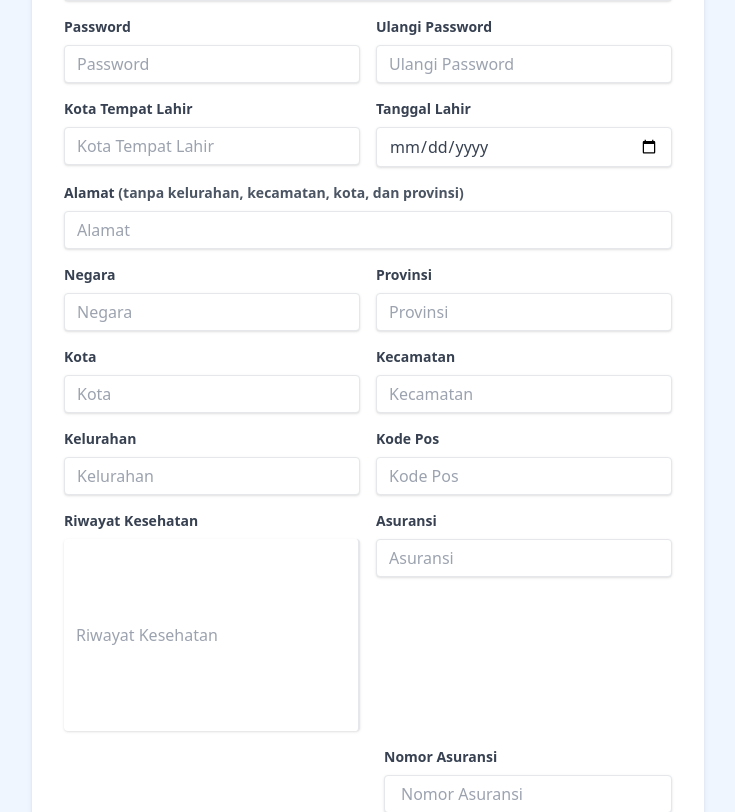
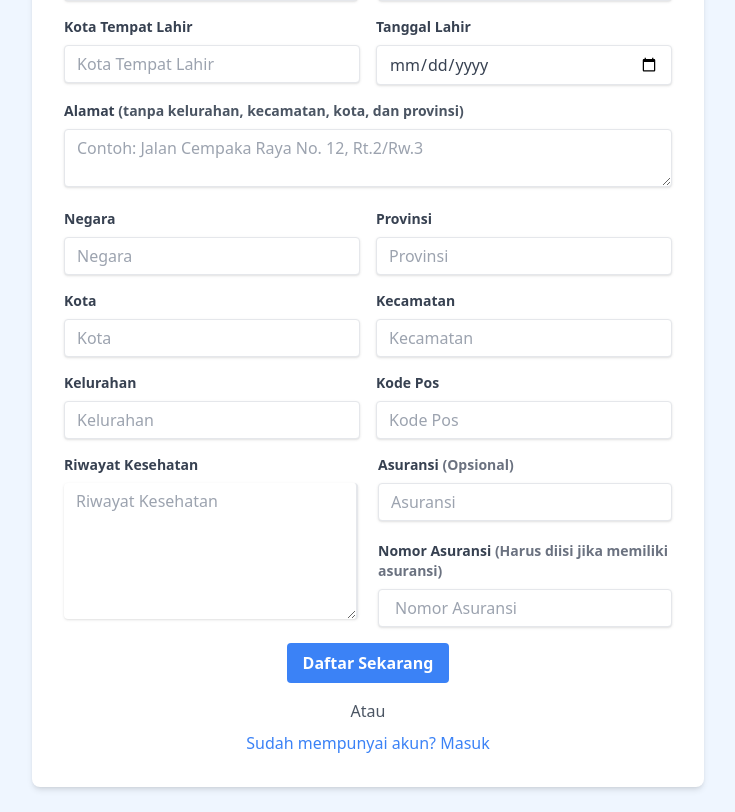
Before and after one commit to ok-koas/client, a React (Vite) app: page /register in a window 1280 px wide. Shown: the part 483-1295 px from the top of the page, without its empty margins (272-1007 px from the left). Built offline with nearby package versions, Linux system fonts and the light colour scheme.

Commit message:
OK-10 fixed register input misaligned

```diff
--- a/src/App.jsx
+++ b/src/App.jsx
@@ -35,13 +35,20 @@ const router = createBrowserRouter([
       <div>
         <Navbar />
         <TentangKami />
+        <Footer />
       </div>
     ),
     errorElement: <ErrorPage />,
   },
   {
     path: "/register",
-    element: <Register />,
+    element: (
+      <div>
+        <Navbar />
+        <Register />
+        <Footer />
+      </div>
+    ),
     errorElement: <ErrorPage />,
   },
   {
--- a/src/Register.jsx
+++ b/src/Register.jsx
@@ -10,7 +10,7 @@ const Register = () => {
     const formErrors = {};
 
     const fields = ["password", "ulangiPassword", "kodePos", "kelurahan"];
-    fields.forEach(field => {
+    fields.forEach((field) => {
       const value = event.target[field].value.trim();
       if (!value) {
         formErrors[field] = "Field is required";
@@ -42,6 +42,7 @@ const Register = () => {
                 placeholder="Nama Lengkap"
               />
             </div>
+            <div className="grid grid-cols-2 gap-5">
               <div className="mb-4">
                 <label
                   className="block text-gray-700 text-sm font-bold mb-2"
@@ -70,6 +71,7 @@ const Register = () => {
                   placeholder="Nomor Handphone"
                 />
               </div>
+            </div>
             <div className="mb-4">
               <label
                 className="block text-gray-700 text-sm font-bold mb-2"
@@ -84,7 +86,7 @@ const Register = () => {
                 placeholder="Email"
               />
             </div>
-            <div className="mb-4 grid grid-cols-2 gap-4">
+            <div className="mb-4 grid grid-cols-2 gap-5">
               <div>
                 <label
                   className="block text-gray-700 text-sm font-bold mb-2"
@@ -167,11 +169,12 @@ const Register = () => {
                   (tanpa kelurahan, kecamatan, kota, dan provinsi)
                 </span>
               </label>
-              <input
+              <textarea
                 type="text"
                 id="alamat"
                 className="shadow appearance-none border rounded w-full py-2 px-3 text-gray-700 leading-tight focus:outline-none focus:shadow-outline"
-                placeholder="Alamat"
+                placeholder="Contoh: Jalan Cempaka Raya No. 12, Rt.2/Rw.3"
+                rows={2}
               />
             </div>
             <div className="mb-4 grid grid-cols-2 gap-4">
@@ -278,7 +281,7 @@ const Register = () => {
                 )}
               </div>
             </div>
-            <div className="mb-4 grid grid-cols-2 gap-4">
+            <div className="mb-4 grid grid-cols-2 gap-5">
               <div>
                 <label
                   className="block text-gray-700 text-sm font-bold mb-2"
@@ -286,19 +289,21 @@ const Register = () => {
                 >
                   Riwayat Kesehatan
                 </label>
-                <input
+                <textarea
                   type="text"
                   id="riwayatKesehatan"
-                  className="shadow appearance-none border-r-2 h-48 rounded w-full py-2 px-3 text-gray-700 leading-tight focus:outline-none focus:shadow-outline"
+                  className="shadow appearance-none border-r-2  rounded w-full py-2 px-3 text-gray-700 leading-tight focus:outline-none focus:shadow-outline"
                   placeholder="Riwayat Kesehatan"
+                  rows={6}
                 />
               </div>
               <div>
+                <div className="mb-5">
                   <label
                     className="block text-gray-700 text-sm font-bold mb-2"
                     htmlFor="nomorAsuransi"
                   >
-                  Asuransi
+                    Asuransi <span className="text-gray-500">(Opsional)</span>
                   </label>
                   <input
                     type="text"
@@ -307,13 +312,15 @@ const Register = () => {
                     placeholder="Asuransi"
                   />
                 </div>
-            </div>
-            <div className="mb-4 ml-80">
+                <div>
                   <label
                     className="block text-gray-700 text-sm font-bold mb-2 "
                     htmlFor="asuransi"
                   >
-                Nomor Asuransi
+                    Nomor Asuransi{" "}
+                    <span className="text-gray-500">
+                      (Harus diisi jika memiliki asuransi)
+                    </span>
                   </label>
                   <input
                     type="text"
@@ -321,6 +328,8 @@ const Register = () => {
                     className="shadow appearance-none border rounded w-full py-2 px-4 text-gray-700 leading-tight focus:outline-none focus:shadow-outline"
                     placeholder="Nomor Asuransi"
                   />
+                </div>
+              </div>
             </div>
             <div className="text-center">
               <button
@@ -341,7 +350,6 @@ const Register = () => {
           </form>
         </div>
       </div>
-      <Footer />
     </>
   );
 };
--- a/src/TentangKami.jsx
+++ b/src/TentangKami.jsx
@@ -6,7 +6,7 @@ import DoubleRegisterButton from "./components/DoubleRegisterButton";
 const TentangKami = () => {
   return (
     <>
-      <div className="container mx-auto px-40 py-16">
+      <div className="container mt-10 mx-auto px-40 py-16">
         <h1 className="text-3xl font-bold mb-6">Tentang OK-Koas</h1>
         <div className="flex flex-col md:flex-row items-center">
           <div className="md:w-1/2">
@@ -324,7 +324,6 @@ const TentangKami = () => {
           </div>
         </div>
       </div>
-      <Footer />
     </>
   );
 };
--- a/src/components/HeroSection.jsx
+++ b/src/components/HeroSection.jsx
@@ -6,7 +6,7 @@ const HeroSection = () => {
     <>
       <div className="flex flex-col md:flex-row items-center justify-center py-16 bg-blue-50">
         <div className="w-full md:w-1/2 text-center md:text-left px-4 md:px-0">
-          <h1 className="text-l lg:text-xl font-bold text-gray- md:mt-0 mt-4 md:mb-0 mb-4">
+          <h1 className="text-l lg:text-xl font-bold text-gray-500 md:mt-0 mt-4 md:mb-0 mb-4">
             Selamat Datang di OK-Koas
           </h1>
           <p className="text-xl lg:text-2xl mt-4 font-bold md:mt-0">
```
Lines whose indentation alone changed are shown as unchanged.
